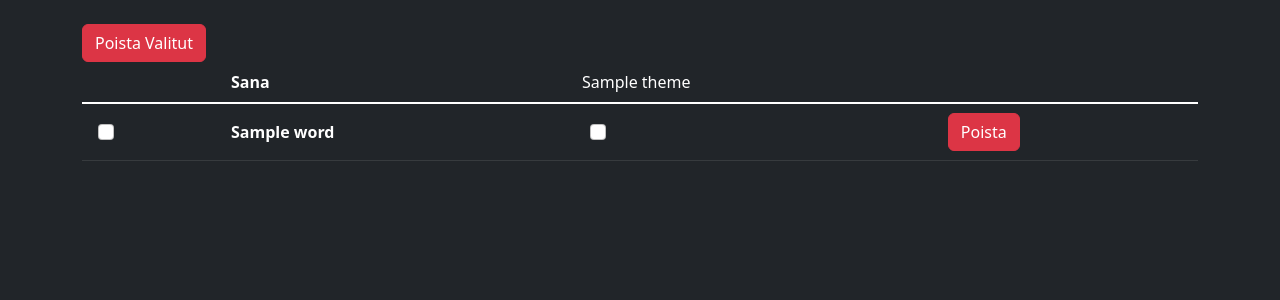
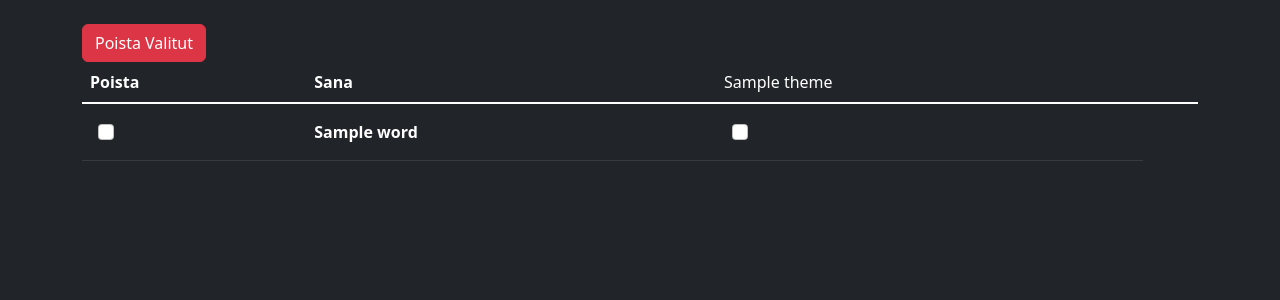
Before and after one commit to hnen/wordgame, a Flask app: template wordgame/templates/admin_words.html in a window 1280 px wide. Shown: the part 79-379 px from the top of the page. Run offline with Flask 2, Linux system fonts and the light colour scheme; the template is opened without the code that fills it: most values are stand-ins (such as "Sample title", 1, 10 or a date in 2020); some libraries are stand-ins or nearby versions.

Commit message:
remove individual delete buttons from word management page

```diff
--- a/wordgame/templates/admin_words.html
+++ b/wordgame/templates/admin_words.html
@@ -18,7 +18,7 @@
     <table class="table table-dark table-hover">
         <thead>
             <tr>
-                <th class="th-lg"></th>
+                <th class="th-lg">Poista</th>
                 <th class="th-lg">Sana</th>
                 {% for theme in themes: %}
                 <td class="th-lg">{{theme.name}}</th>
@@ -44,7 +44,7 @@
                     </label>
                 </td>
                 {% endfor %}
-                <td class="align-middle"><form action="words/remove/{{word.id}}" method="POST"><button type="submit" class="btn btn-danger">Poista</button></form></td>
+                <!-- <td class="align-middle"><form action="words/remove/{{word.id}}" method="POST"><button type="submit" class="btn btn-danger">Poista</button></form></td> -->
             </tr>
             </a>
             {% endfor %}
```
